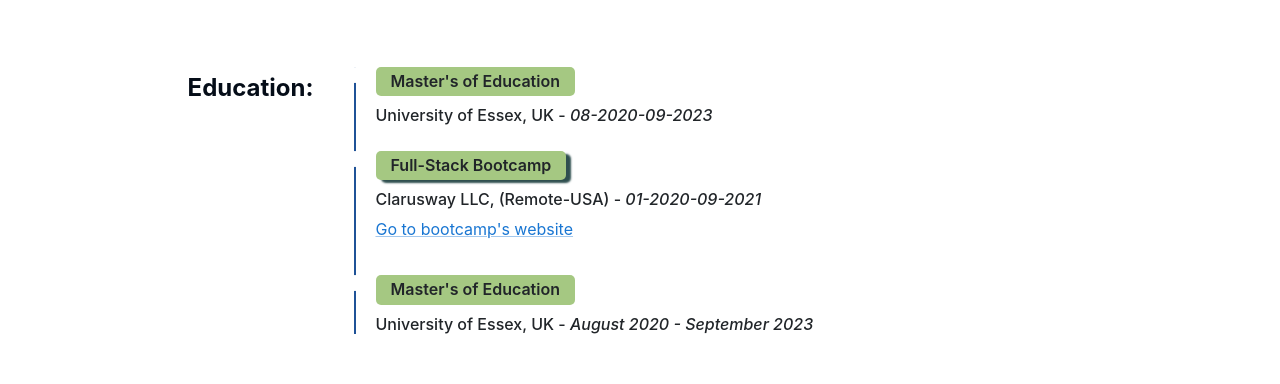
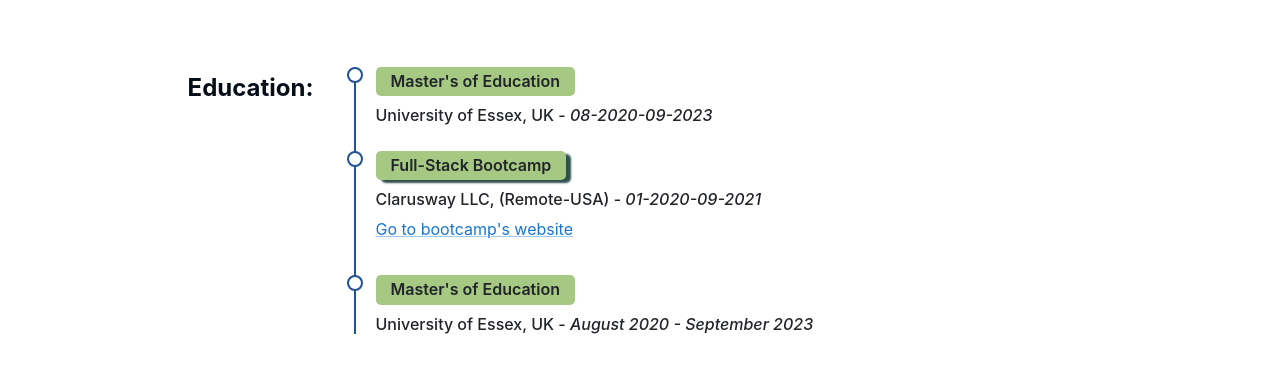
Before and after one commit to mabgcm/mab-react, a React (Create React App) app: page /Resume in a window 1280 px wide. Shown: the part 345-729 px from the top of the page. Built offline with nearby package versions, Linux system fonts and the light colour scheme.

Commit message:
resume circle

```diff
--- a/src/App.css
+++ b/src/App.css
@@ -163,7 +163,7 @@ section {
   left: -9px;
   top: 0;
   background: #fff;
-  /* border: 2px solid #1f5297; */
+  border: 2px solid #1f5297;
 }
 
 .portfolio {
```
